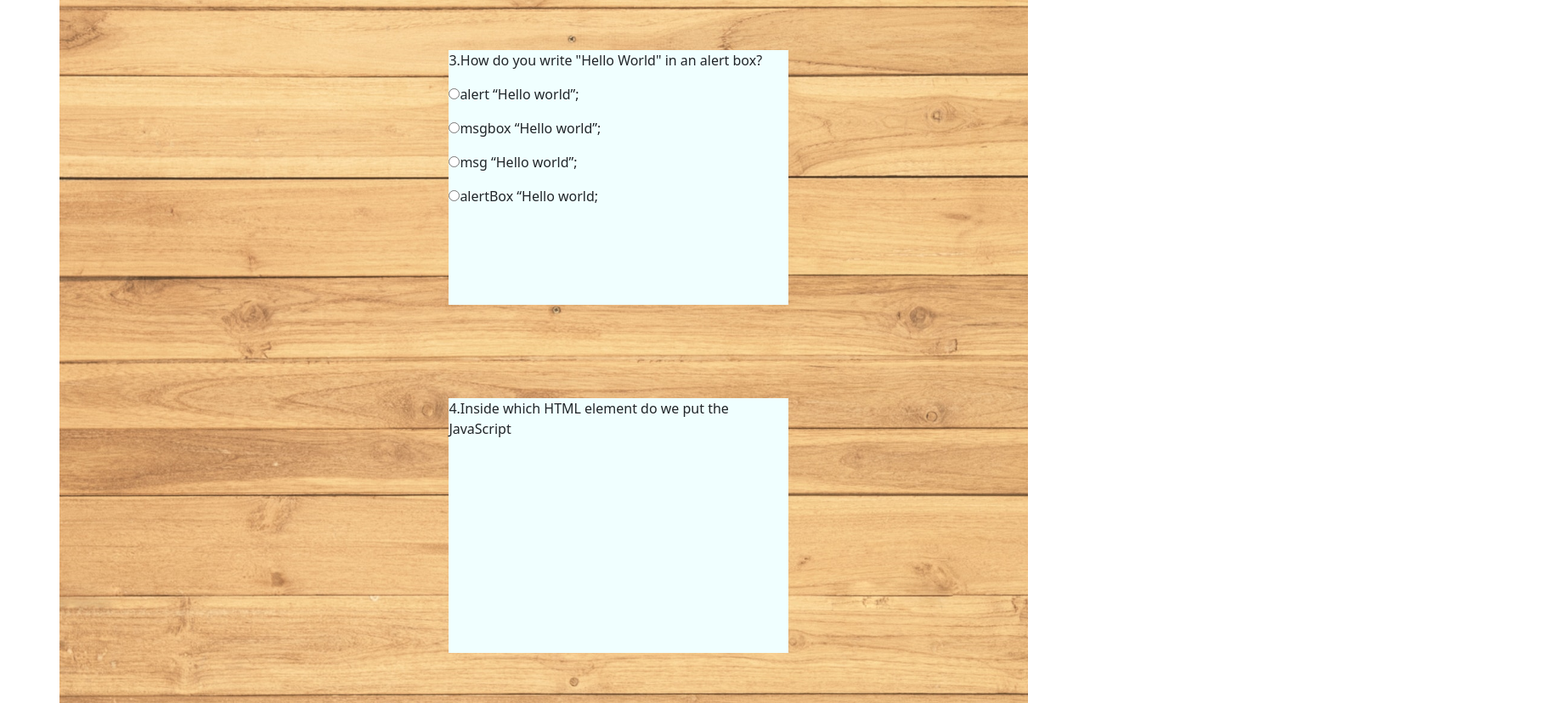
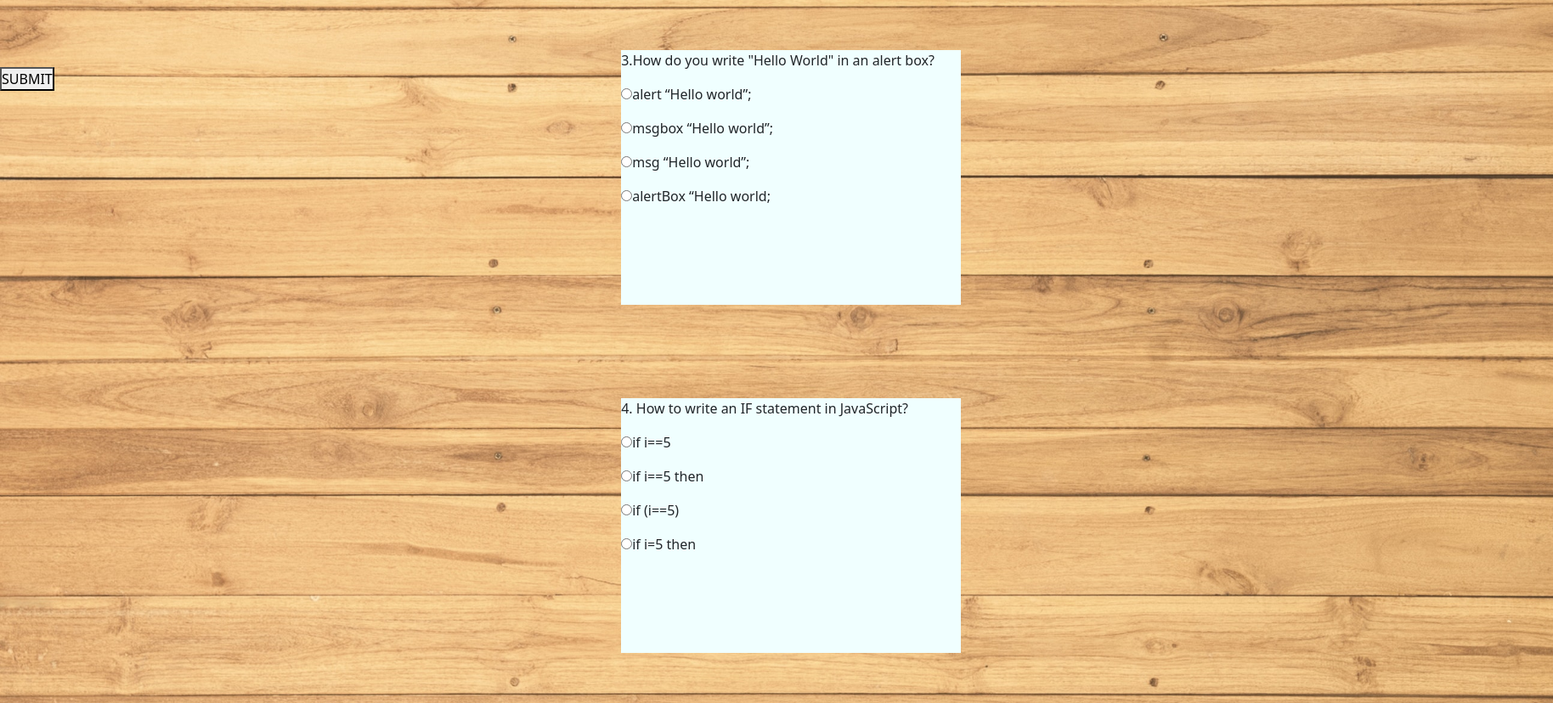
Before and after one commit to Blaisehala/Realinput-, a plain HTML site: page index.html in a window 1280 px wide. Shown: the part 1225-2053 px from the top of the page at 85% size, 1828 px wide, since content can reach past the window. Drawn offline with nearby package versions, Linux system fonts and the light colour scheme.

Commit message:
st:input addition -Addition of input for the 4th query

```diff
--- a/index.html
+++ b/index.html
@@ -22,47 +22,72 @@
   </div>
 
 
-  <div class="container">
+  <div class="HOVV">
 
+    <form action="">
       <div class="holding1">
         1.Inside which HTML element do we put the JavaScript
-      <form action="">
+
          <P><input type="radio" name="q1" value="">javascript</P>
           <p><input type="radio" name="q2" value="">Scripting</p>
          <p><input type="radio" name="q3" value="">script</p>
          <p><input type="radio" name="q4" value="">js</p>
-      </form>
+
 
       </div>
 
+
+
       <div class="holding2">
         <p>2. Where is the correct place to insert a JavaScript?</p>
-      <form action="">
+
           <P><input type="radio" name="" value="">The head section </P>
            <p><input type="radio" name="" value="">Both the head section and the  body section</p>
           <p><input type="radio" name="" value="">The  body section</p>
           <p><input type="radio" name="" value="">The title section </p>
-       </form>
+
+
+      </div>
+
+      <div class="holding3">
+        <p>3.How do you write "Hello World" in an alert box?</p>
+
+          <P><input type="radio" name="" value="">alert “Hello world”; </P>
+           <p><input type="radio" name="" value="">msgbox “Hello world”;</p>
+          <p><input type="radio" name="" value="">msg “Hello world”;</p>
+          <p><input type="radio" name="" value="">alertBox “Hello world;</p>
+
 
       </div>
 
 
-    <div class="holding3">
-      <p>3.How do you write "Hello World" in an alert box?</p>
-      <form action="">
-        <P><input type="radio" name="" value="">alert “Hello world”; </P>
-         <p><input type="radio" name="" value="">msgbox “Hello world”;</p>
-        <p><input type="radio" name="" value="">msg “Hello world”;</p>
-        <p><input type="radio" name="" value="">alertBox “Hello world;</p>
-       </form>
+
+    <div class="holding4">
+      <p>4. How to write an IF statement in JavaScript? </p>
+
+
+      <P><input type="radio" name="" value="">if i==5 </P>
+      <p><input type="radio" name="" value="">if i==5 then</p>
+     <p><input type="radio" name="" value="">if (i==5)</p>
+     <p><input type="radio" name="" value="">if i=5  then</p>
+
+
 
     </div>
 
+    <button>SUBMIT</button>
 
-    <div class="holding4">
-      4.Inside which HTML element do we put the JavaScript
 
-    </div>
+    </form>
+
+
+
+
+
+
+
+
+
 
 
 
--- a/style.css
+++ b/style.css
@@ -25,7 +25,7 @@ font-size: 20px;
 }
 
 
-.container {
+.HOVV{
   height: 2000px;
   /* background-color: aqua */
   background-image: url(./images/studio.jpg);
```
Lines whose indentation alone changed are shown as unchanged.
